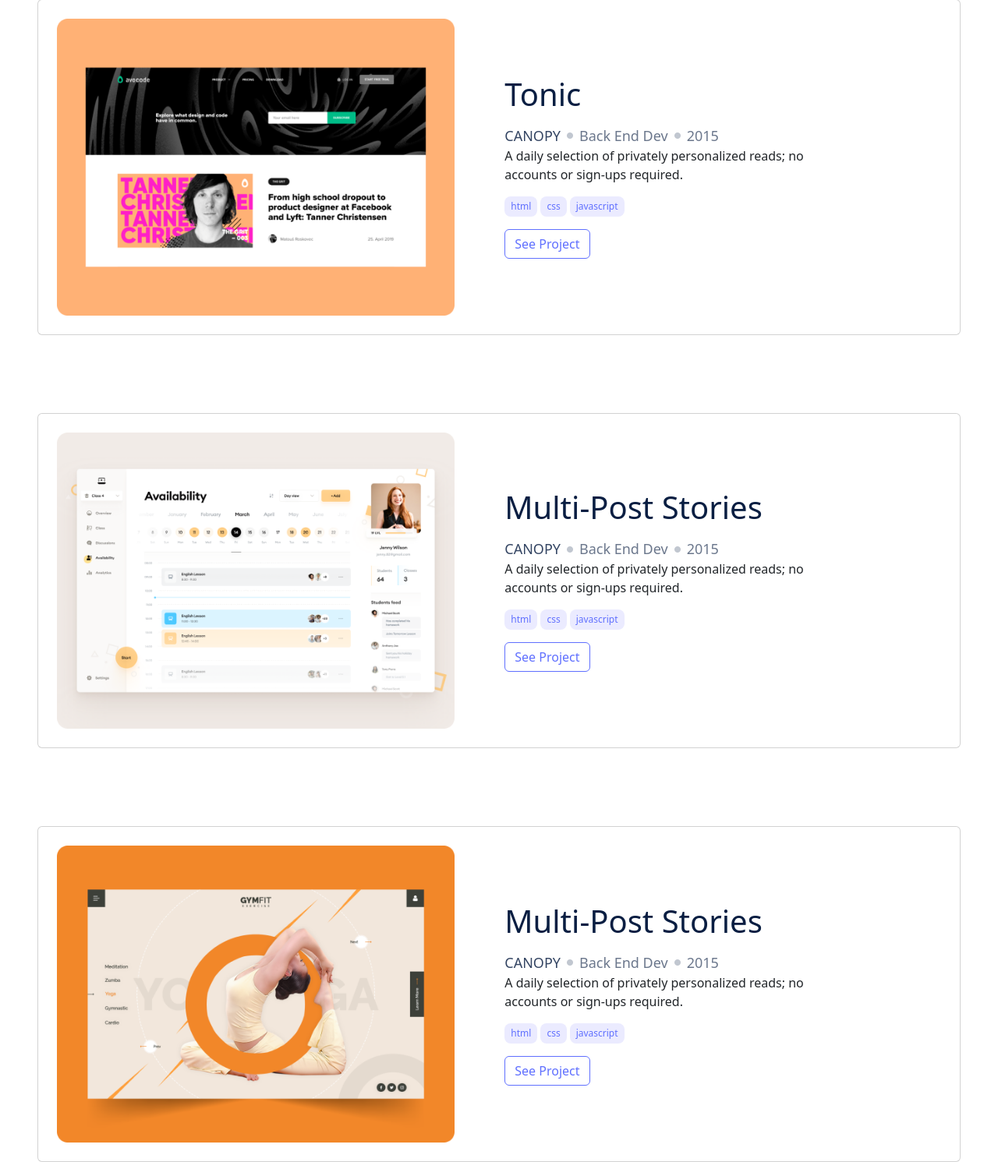
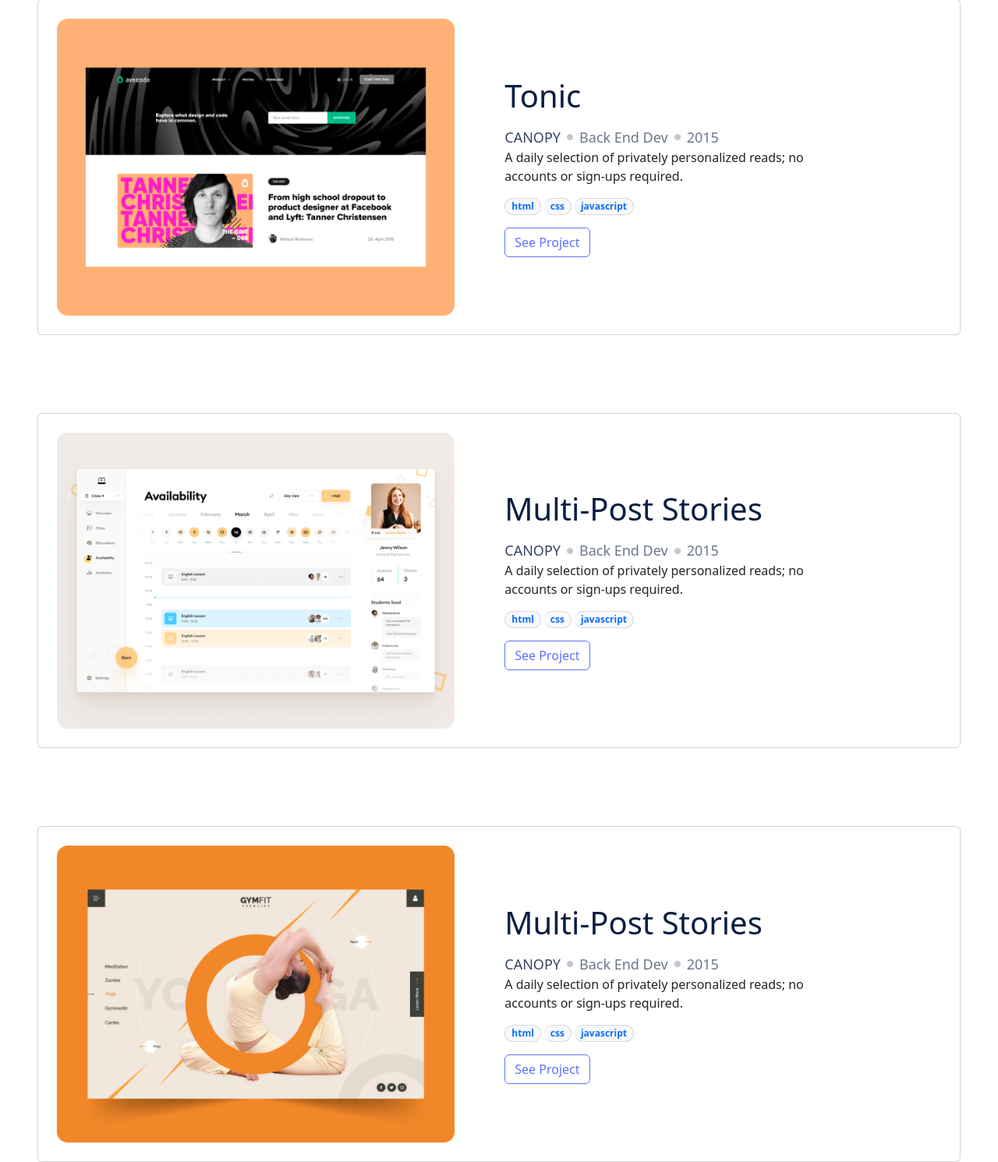
Before and after one commit to SabiMantock/bootstrap_pair_programming, a website: page index.html in a window 1280 px wide. Shown: the part 897-2388 px from the top of the page at 78% size. Drawn offline with nearby package versions, Linux system fonts and the light colour scheme; files whose address does not match are found by name.

Commit message:
add badge for technology

```diff
--- a/index.html
+++ b/index.html
@@ -201,41 +201,17 @@
 
             <ul class="list-group list-group-horizontal gap-1 mb-3">
               <li
-                class="list-group-item px-2 py-1"
-                style="
-                  border: none;
-                  background: #ebebff;
-                  border-radius: 8px;
-                  color: #6070ff;
-                  font-weight: 500;
-                  font-size: 12px;
-                "
+                class="list-group-item px-2 py-1 badge rounded-pill bg-light text-primary"
               >
                 html
               </li>
               <li
-                class="list-group-item px-2 py-1"
-                style="
-                  border: none;
-                  background: #ebebff;
-                  border-radius: 8px;
-                  color: #6070ff;
-                  font-weight: 500;
-                  font-size: 12px;
-                "
+              class="list-group-item px-2 py-1 badge rounded-pill bg-light text-primary"
               >
                 css
               </li>
               <li
-                class="list-group-item px-2 py-1"
-                style="
-                  border: none;
-                  background: #ebebff;
-                  border-radius: 8px;
-                  color: #6070ff;
-                  font-weight: 500;
-                  font-size: 12px;
-                "
+              class="list-group-item px-2 py-1 badge rounded-pill bg-light text-primary"
               >
                 javascript
               </li>
@@ -307,41 +283,17 @@
 
             <ul class="list-group list-group-horizontal gap-1 mb-3">
               <li
-                class="list-group-item px-2 py-1"
-                style="
-                  border: none;
-                  background: #ebebff;
-                  border-radius: 8px;
-                  color: #6070ff;
-                  font-weight: 500;
-                  font-size: 12px;
-                "
+                class="list-group-item px-2 py-1 badge rounded-pill bg-light text-primary"
               >
                 html
               </li>
               <li
-                class="list-group-item px-2 py-1"
-                style="
-                  border: none;
-                  background: #ebebff;
-                  border-radius: 8px;
-                  color: #6070ff;
-                  font-weight: 500;
-                  font-size: 12px;
-                "
+              class="list-group-item px-2 py-1 badge rounded-pill bg-light text-primary"
               >
                 css
               </li>
               <li
-                class="list-group-item px-2 py-1"
-                style="
-                  border: none;
-                  background: #ebebff;
-                  border-radius: 8px;
-                  color: #6070ff;
-                  font-weight: 500;
-                  font-size: 12px;
-                "
+              class="list-group-item px-2 py-1 badge rounded-pill bg-light text-primary"
               >
                 javascript
               </li>
@@ -413,41 +365,17 @@
 
             <ul class="list-group list-group-horizontal gap-1 mb-3">
               <li
-                class="list-group-item px-2 py-1"
-                style="
-                  border: none;
-                  background: #ebebff;
-                  border-radius: 8px;
-                  color: #6070ff;
-                  font-weight: 500;
-                  font-size: 12px;
-                "
+                class="list-group-item px-2 py-1 badge rounded-pill bg-light text-primary"
               >
                 html
               </li>
               <li
-                class="list-group-item px-2 py-1"
-                style="
-                  border: none;
-                  background: #ebebff;
-                  border-radius: 8px;
-                  color: #6070ff;
-                  font-weight: 500;
-                  font-size: 12px;
-                "
+              class="list-group-item px-2 py-1 badge rounded-pill bg-light text-primary"
               >
                 css
               </li>
               <li
-                class="list-group-item px-2 py-1"
-                style="
-                  border: none;
-                  background: #ebebff;
-                  border-radius: 8px;
-                  color: #6070ff;
-                  font-weight: 500;
-                  font-size: 12px;
-                "
+              class="list-group-item px-2 py-1 badge rounded-pill bg-light text-primary"
               >
                 javascript
               </li>
@@ -519,41 +447,17 @@
 
             <ul class="list-group list-group-horizontal gap-1 mb-3">
               <li
-                class="list-group-item px-2 py-1"
-                style="
-                  border: none;
-                  background: #ebebff;
-                  border-radius: 8px;
-                  color: #6070ff;
-                  font-weight: 500;
-                  font-size: 12px;
-                "
+                class="list-group-item px-2 py-1 badge rounded-pill bg-light text-primary"
               >
                 html
               </li>
               <li
-                class="list-group-item px-2 py-1"
-                style="
-                  border: none;
-                  background: #ebebff;
-                  border-radius: 8px;
-                  color: #6070ff;
-                  font-weight: 500;
-                  font-size: 12px;
-                "
+              class="list-group-item px-2 py-1 badge rounded-pill bg-light text-primary"
               >
                 css
               </li>
               <li
-                class="list-group-item px-2 py-1"
-                style="
-                  border: none;
-                  background: #ebebff;
-                  border-radius: 8px;
-                  color: #6070ff;
-                  font-weight: 500;
-                  font-size: 12px;
-                "
+              class="list-group-item px-2 py-1 badge rounded-pill bg-light text-primary"
               >
                 javascript
               </li>
```
